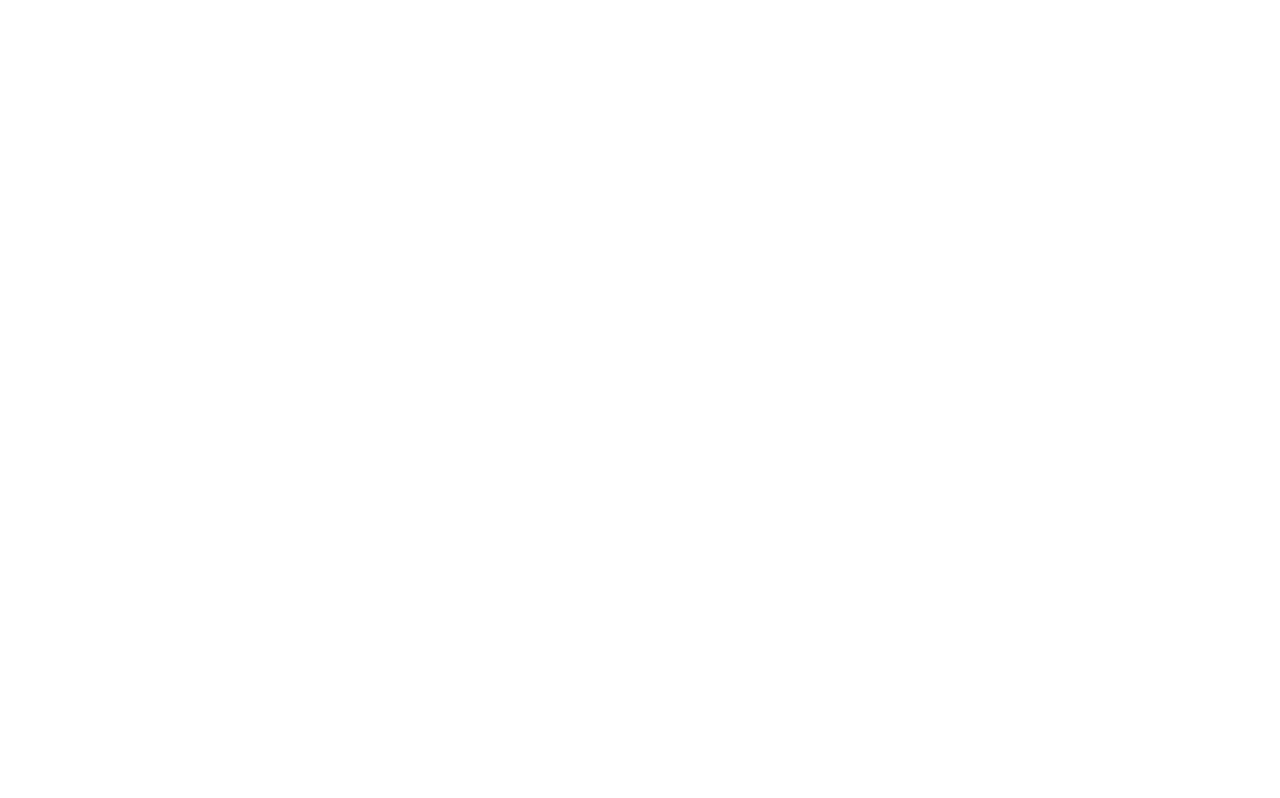
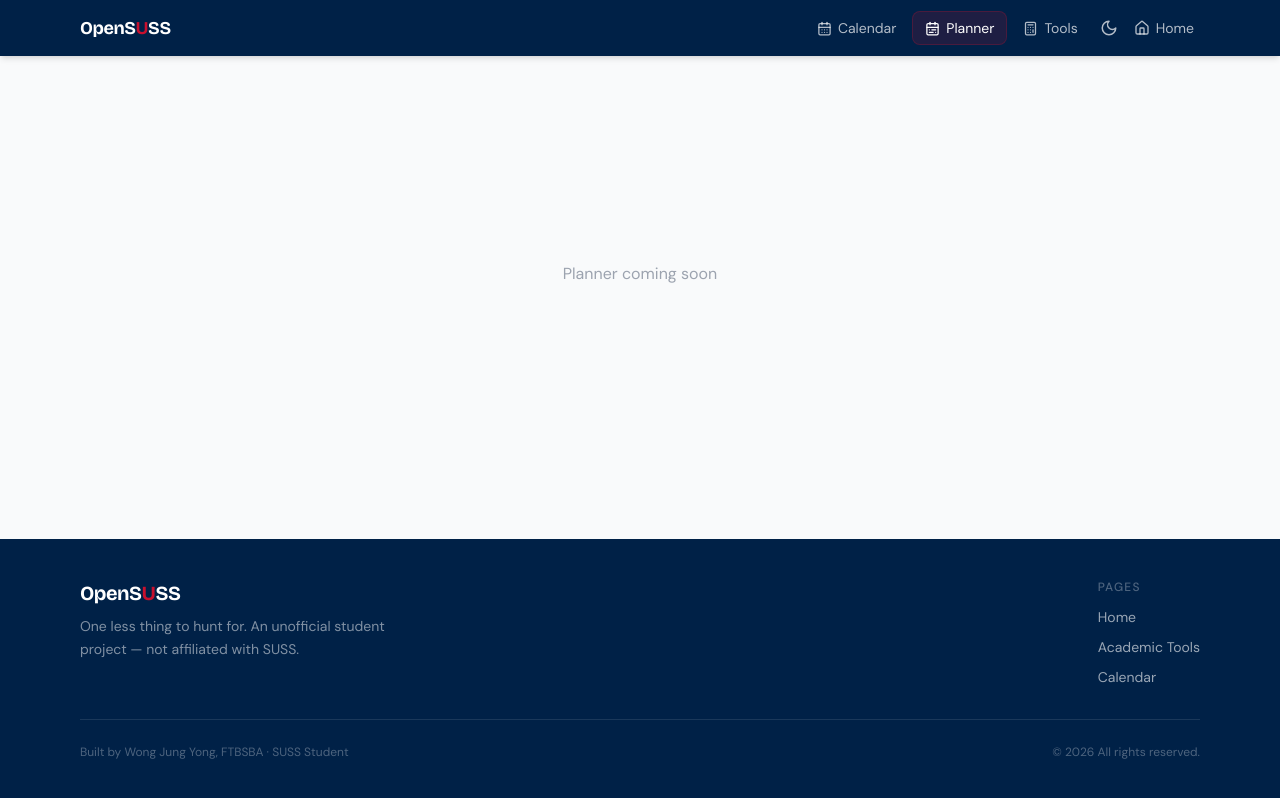
Before and after one commit to jungyongjy/opensuss, a React (Vite) app: page /planner in a window 1280 px wide. Before the commit this address had no page. Built offline with nearby package versions, Linux system fonts and the light colour scheme.

Commit message:
feat: add /planner route and nav links

```diff
--- a/src/App.jsx
+++ b/src/App.jsx
@@ -3,6 +3,7 @@
 import CategoryPage from './pages/CategoryPage'
 import ToolsPage from './pages/ToolsPage'
 import AcademicCalendarPage from './pages/AcademicCalendarPage'
+import PlannerPage from './pages/PlannerPage'
 import MobileBottomNav from './components/MobileBottomNav'
 
 export default function App() {
@@ -13,6 +14,7 @@
         <Route path="/category/:slug" element={<CategoryPage />} />
         <Route path="/tools" element={<ToolsPage />} />
         <Route path="/academic-calendar" element={<AcademicCalendarPage />} />
+        <Route path="/planner" element={<PlannerPage />} />
       </Routes>
       <MobileBottomNav />
     </BrowserRouter>
--- a/src/components/MobileBottomNav.jsx
+++ b/src/components/MobileBottomNav.jsx
@@ -1,9 +1,10 @@
 import { Link, useLocation } from 'react-router-dom'
-import { Home, CalendarDays, Calculator } from 'lucide-react'
+import { Home, CalendarDays, Calculator, CalendarRange } from 'lucide-react'
 
 const TABS = [
   { to: '/', icon: Home, label: 'Home' },
   { to: '/academic-calendar', icon: CalendarDays, label: 'Calendar' },
+  { to: '/planner', icon: CalendarRange, label: 'Planner' },
   { to: '/tools', icon: Calculator, label: 'Tools' },
 ]
 
--- a/src/components/Navbar.jsx
+++ b/src/components/Navbar.jsx
@@ -1,5 +1,5 @@
 import { Link, useLocation } from 'react-router-dom'
-import { Sun, Moon, Home, Calculator, CalendarDays } from 'lucide-react'
+import { Sun, Moon, Home, Calculator, CalendarDays, CalendarRange } from 'lucide-react'
 import { useState, useEffect } from 'react'
 
 export default function Navbar() {
@@ -7,6 +7,7 @@
   const isHome = location.pathname === '/'
   const isTools = location.pathname === '/tools'
   const isCalendar = location.pathname === '/academic-calendar'
+  const isPlanner = location.pathname === '/planner'
   const [dark, setDark] = useState(() =>
     document.documentElement.classList.contains('dark')
   )
@@ -21,6 +22,20 @@
     }
   }, [dark])
 
+  const navLink = (to, Icon, label, active) => (
+    <Link
+      to={to}
+      className={`flex items-center gap-1.5 text-sm px-3 py-1.5 rounded-lg transition-colors ${
+        active
+          ? 'bg-suss-red/15 border border-suss-red/25 text-white'
+          : 'text-white/70 hover:text-white hover:bg-white/10'
+      }`}
+    >
+      <Icon size={15} />
+      <span className="hidden sm:inline">{label}</span>
+    </Link>
+  )
+
   return (
     <nav className="md:sticky top-0 z-50 bg-navy dark:bg-gray-900 shadow-md">
       <div className="max-w-6xl mx-auto px-4 h-14 flex items-center justify-between">
@@ -28,28 +43,9 @@
           OpenS<span className="text-suss-red">U</span>SS
         </Link>
         <div className="flex items-center gap-1">
-          <Link
-            to="/academic-calendar"
-            className={`flex items-center gap-1.5 text-sm px-3 py-1.5 rounded-lg transition-colors ${
-              isCalendar
-                ? 'bg-suss-red/15 border border-suss-red/25 text-white'
-                : 'text-white/70 hover:text-white hover:bg-white/10'
-            }`}
-          >
-            <CalendarDays size={15} />
-            <span className="hidden sm:inline">Calendar</span>
-          </Link>
-          <Link
-            to="/tools"
-            className={`flex items-center gap-1.5 text-sm px-3 py-1.5 rounded-lg transition-colors ${
-              isTools
-                ? 'bg-suss-red/15 border border-suss-red/25 text-white'
-                : 'text-white/70 hover:text-white hover:bg-white/10'
-            }`}
-          >
-            <Calculator size={15} />
-            <span className="hidden sm:inline">Tools</span>
-          </Link>
+          {navLink('/academic-calendar', CalendarDays, 'Calendar', isCalendar)}
+          {navLink('/planner', CalendarRange, 'Planner', isPlanner)}
+          {navLink('/tools', Calculator, 'Tools', isTools)}
           <button
             onClick={() => setDark(d => !d)}
             className="text-white/70 hover:text-white transition-colors p-1.5 rounded-lg hover:bg-white/10"
--- /dev/null
+++ b/src/pages/PlannerPage.jsx
@@ -0,0 +1,12 @@
+import Navbar from '../components/Navbar'
+import Footer from '../components/Footer'
+
+export default function PlannerPage() {
+  return (
+    <div className="min-h-screen bg-gray-50 dark:bg-gray-950 flex flex-col">
+      <Navbar />
+      <main className="flex-1 flex items-center justify-center text-gray-400">Planner coming soon</main>
+      <Footer />
+    </div>
+  )
+}
```
